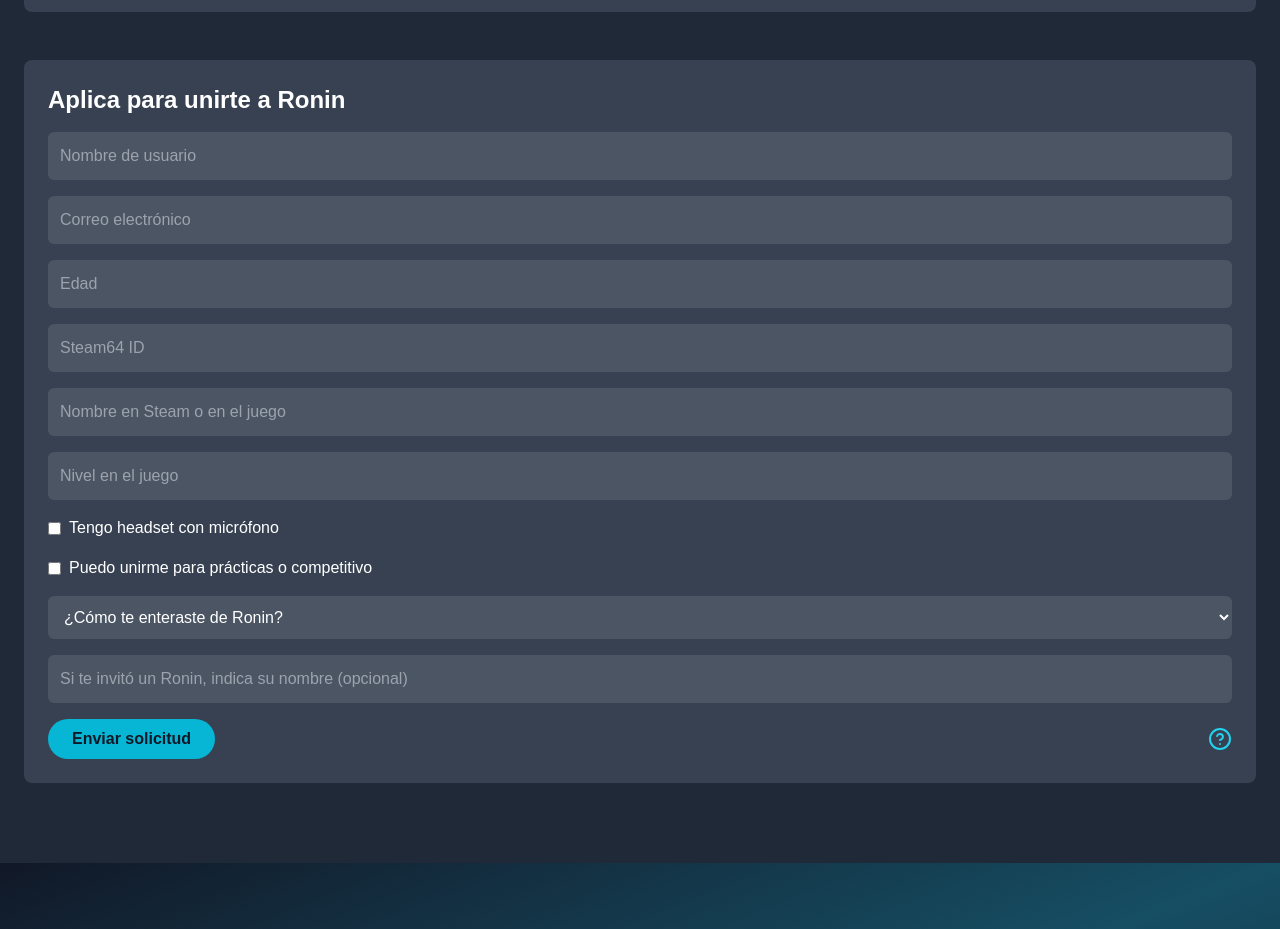
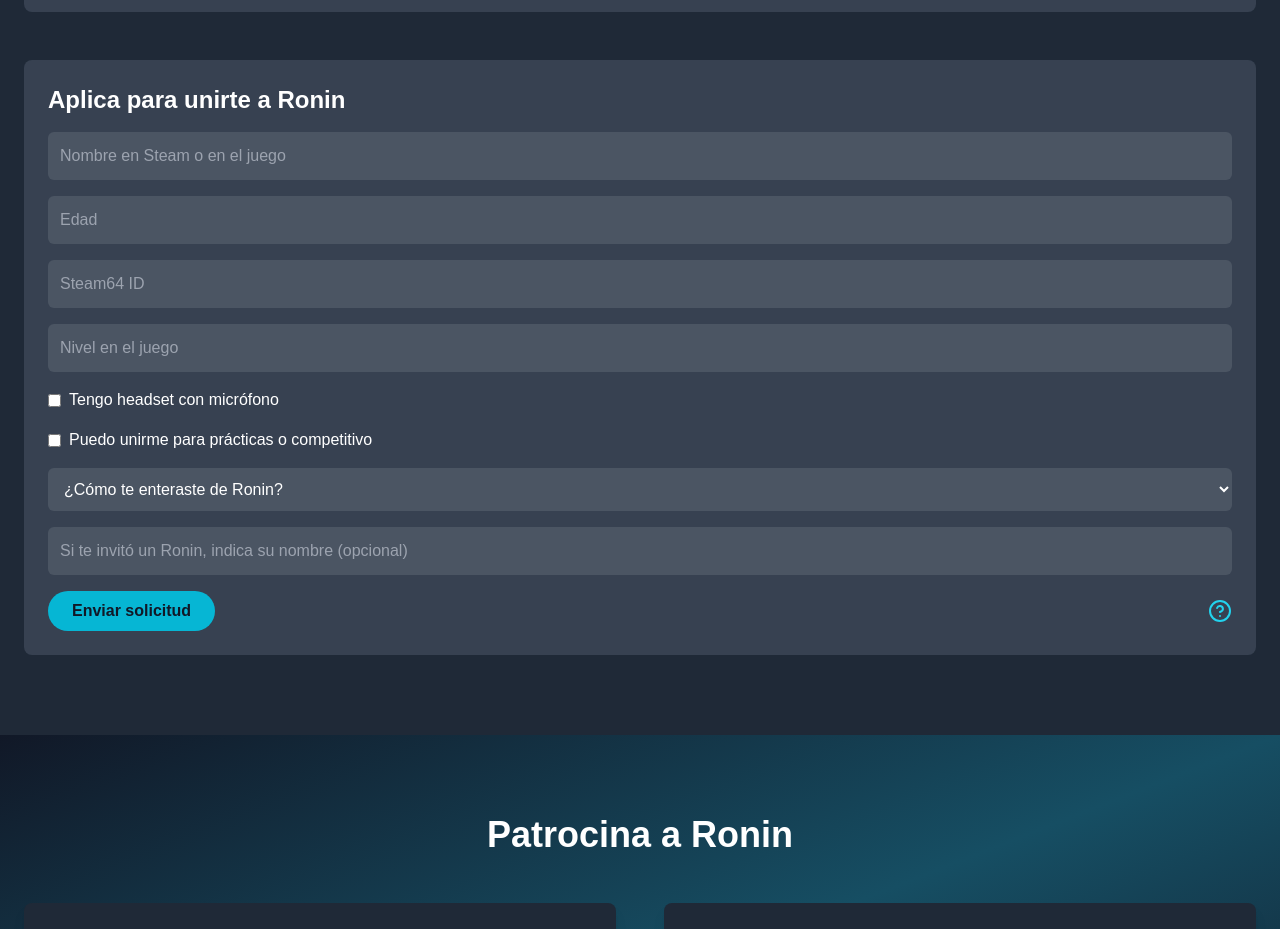
Before and after one commit to HU-CODERS/RoninWeb, a React (Vite) app: page / in a window 1280 px wide. Shown: the part 3780-4709 px from the top of the page. Built offline with nearby package versions, Linux system fonts and the light colour scheme.

Commit message:
form ronin fix

```diff
--- a/src/pages/Home.tsx
+++ b/src/pages/Home.tsx
@@ -148,14 +148,10 @@
               <div className="bg-gray-700 p-6 rounded-lg">
                 <h3 className="text-2xl font-semibold mb-4">Aplica para unirte a Ronin</h3>
                 <form className="space-y-4">
+
                   <input
                     type="text"
-                    placeholder="Nombre de usuario"
-                    className="w-full p-3 bg-gray-600 rounded-md focus:outline-none focus:ring-2 focus:ring-cyan-400"
-                  />
-                  <input
-                    type="email"
-                    placeholder="Correo electrónico"
+                    placeholder="Nombre en Steam o en el juego"
                     className="w-full p-3 bg-gray-600 rounded-md focus:outline-none focus:ring-2 focus:ring-cyan-400"
                   />
                   <input
@@ -167,11 +163,6 @@
                     type="text"
                     placeholder="Steam64 ID"
                     maxLength={17}
-                    className="w-full p-3 bg-gray-600 rounded-md focus:outline-none focus:ring-2 focus:ring-cyan-400"
-                  />
-                  <input
-                    type="text"
-                    placeholder="Nombre en Steam o en el juego"
                     className="w-full p-3 bg-gray-600 rounded-md focus:outline-none focus:ring-2 focus:ring-cyan-400"
                   />
                   <input
```
